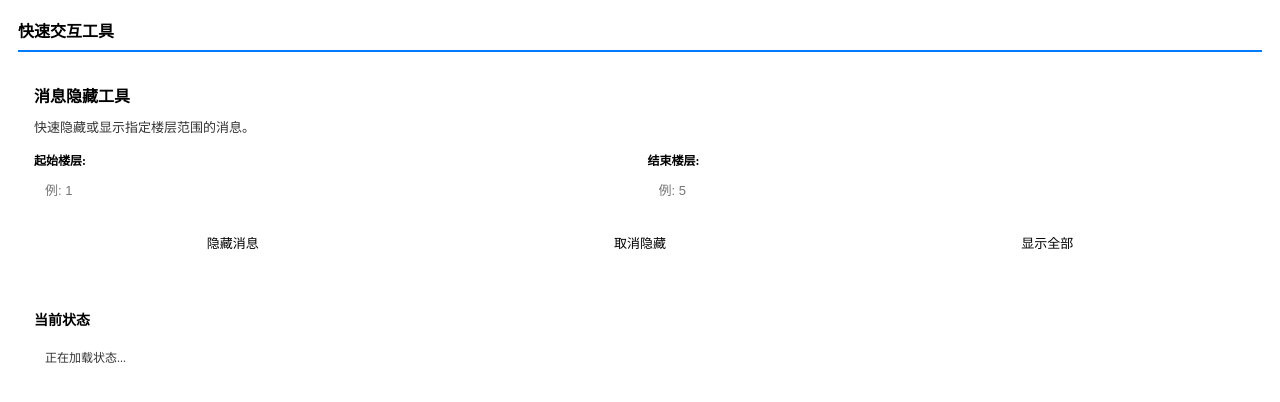
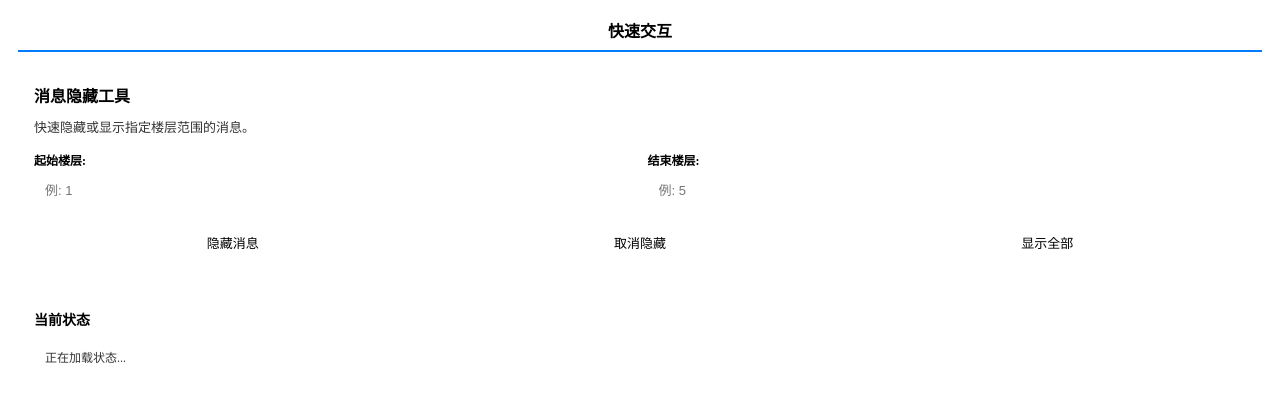
Before and after one commit to Tangchuzhi/Janus-Nexus, a plain HTML site: page 快速交互工具/index.html in a window 1280 px wide. Drawn offline with Linux system fonts and the light colour scheme.

Commit message:
Add files via upload

```diff
--- a/快速交互工具/index.html
+++ b/快速交互工具/index.html
@@ -1,5 +1,5 @@
 <div class="quick-tools-container">
-    <h4><i class="fa-solid fa-bolt"></i> 快速交互工具</h4>
+    <h4 style="text-align: center;"><i class="fa-solid fa-bolt"></i> 快速交互</h4>
 
     <!-- 消息隐藏工具 -->
     <div class="tool-section">
```
Also changed, not shown: 快速交互工具/index.js (+6 -6 lines).
